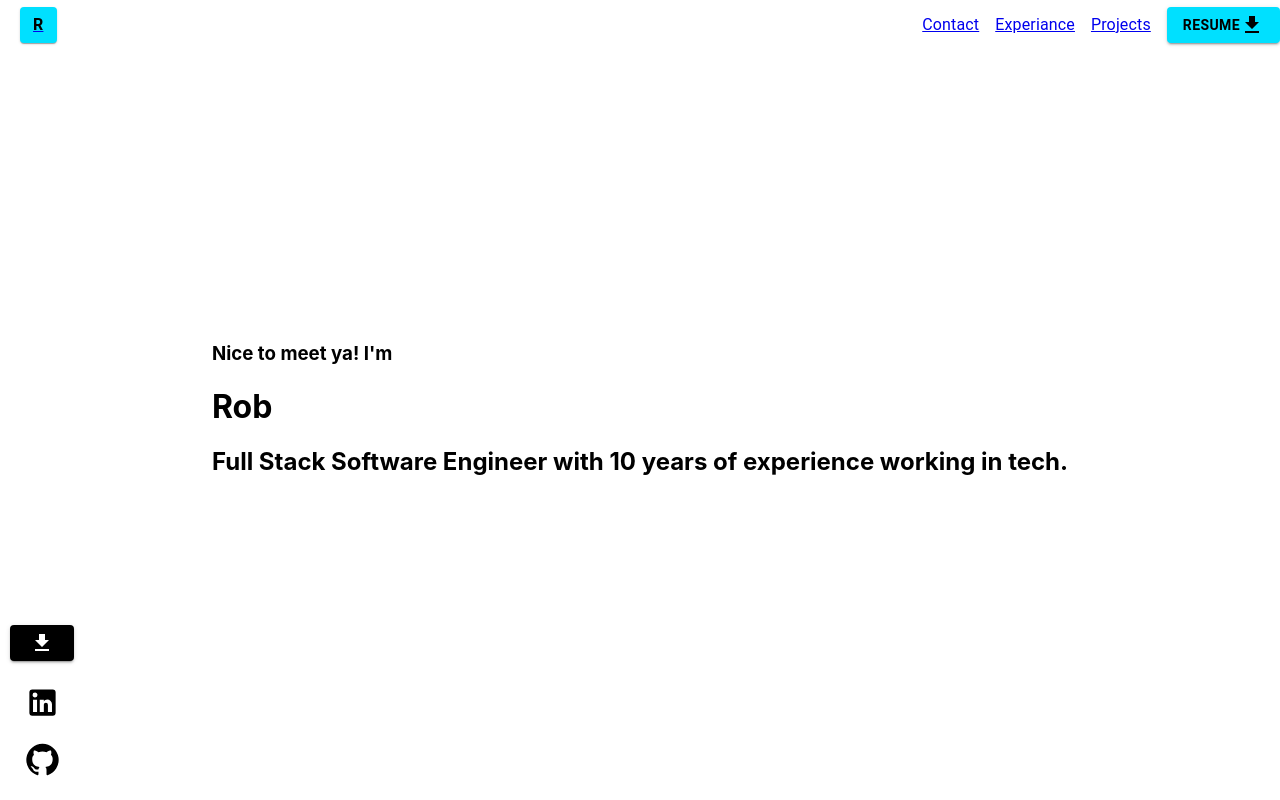
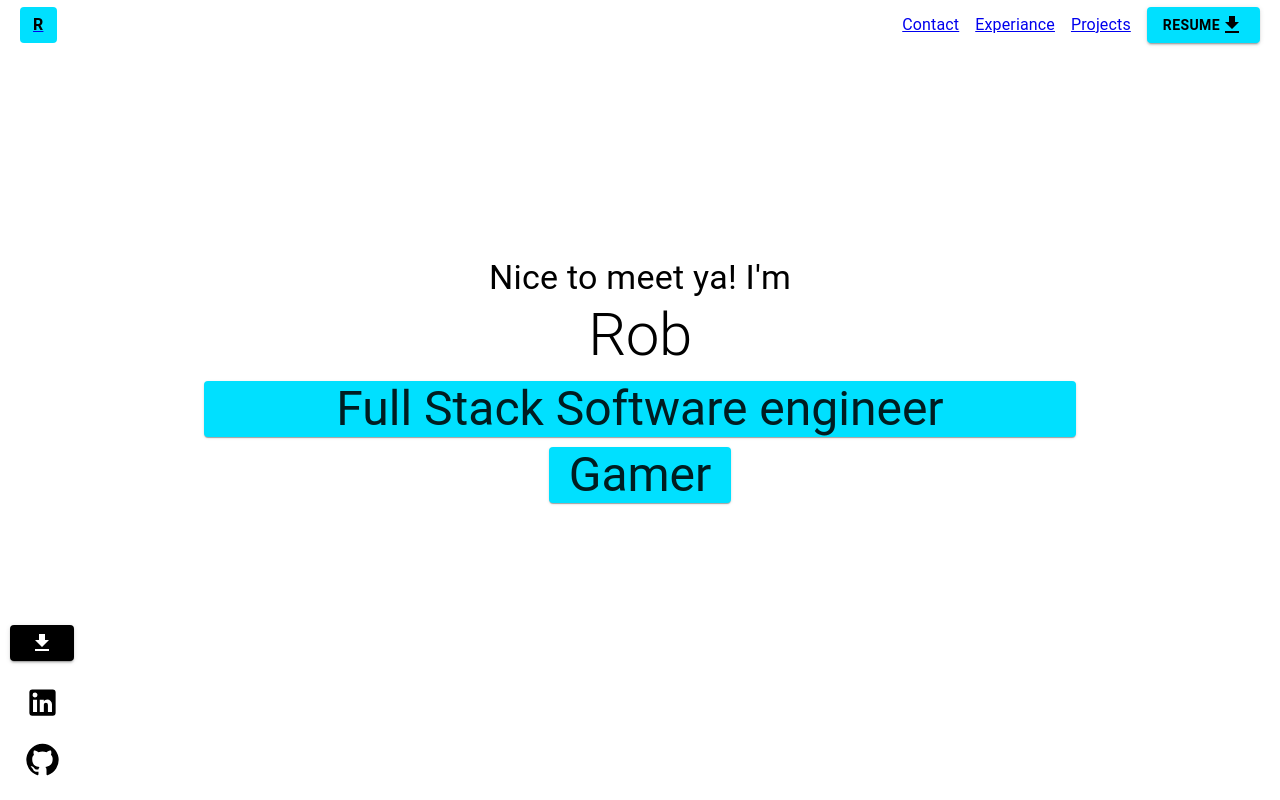
Before and after one commit to robwilliams-it/portfolio, a React (Create React App) app: page / in a window 1280 px wide. Built offline with nearby package versions, Linux system fonts and the light colour scheme.

Commit message:
started projects page template

```diff
--- a/src/App.css
+++ b/src/App.css
@@ -5,6 +5,16 @@
 
 main, header{
   /* background-color: ghostwhite; */
+}
+
+main{
+  height: calc(100vh - 50px);
+  overflow: scroll;
+}
+
+.page {
+  height: 100%;
+  padding-bottom: 100px;
 }
 
 footer{
@@ -21,6 +31,7 @@ footer{
 
 #job-experiance{
   width: 100%;
+  padding-bottom: 50px;
   /* justify-content: center; */
 }
 
@@ -35,6 +46,21 @@ a p:link, a p:visited{
     width: 100%;
 }
 
+#work-title{
+  background-color: #00E0FF;
+}
+
+#projects #gif, #summary{
+  background-color: red;
+  display: grid;
+  align-content: center;
+  justify-content: center;
+}
+
+#projects{
+  display: grid;
+}
+
 @media screen and (min-width: 900px) {
   #footer {
     height: 200px;
@@ -45,4 +71,16 @@ a p:link, a p:visited{
   #job-experiance{
     width: 800px;
   }
+
+  #projects #gif{
+    background-color: hotpink;
+  }
+
+  #projects #summary{
+    background-color: greenyellow;
+  }
+
+  #projects{
+    grid-template-columns: 1fr 1fr;
+  }
 }
--- a/src/App.js
+++ b/src/App.js
@@ -14,17 +14,12 @@ function App() {
 
 
     <Router>
-    <div className="Portfolio" style={{height: "100vh", overflow: "hidden"}}>
+    <div className="Portfolio" style={{height: "100vh"}}>
         {/* TODO: update this whole component */}
 
         <HeaderButtons />
 
-        <main
-          style={{
-            height: "100vh",
-            overflow: "scroll"
-          }}
-          >
+        <main>
 
           <Routes>
             <Route path="/" element={<Landing/>}/>
--- a/src/components/header.js
+++ b/src/components/header.js
@@ -1,5 +1,5 @@
 import { Link } from "react-router-dom";
-import { Button, Grid, Card, Typography } from '@mui/material';
+import { Button, Grid, Paper, Typography } from '@mui/material';
 import ResumeButton from './resumeDownload.js';
 
 const HeaderButtons = () => {
@@ -20,7 +20,8 @@ const HeaderButtons = () => {
                 }}
             >
                 <Link to="/">
-                    <Card
+                    <Paper
+                        elevation={0}
                         sx={{
                             height:"36.5px",
                             width:"36.5px",
@@ -28,7 +29,7 @@ const HeaderButtons = () => {
                             display:"grid",
                             alignContent:"center",
                             justifyContent:"center",
-                            color:"white"
+                            color:"white",
                         }}
                     >
                         <Typography
@@ -39,7 +40,7 @@ const HeaderButtons = () => {
                         >
                             R
                         </Typography>
-                    </Card>
+                    </Paper>
                 </Link>
             </div>
 
@@ -49,7 +50,7 @@ const HeaderButtons = () => {
                 justifyContent="flex-start"
                 alignItems="center"
                 columnSpacing={2}
-                sx={{height:"50px"}}
+                sx={{height:"50px", pr:"20px"}}
             >
 
                 <Grid item>
--- a/src/pages/contact.js
+++ b/src/pages/contact.js
@@ -1,19 +1,57 @@
-import { Grid, Typography } from '@mui/material';
+import { Grid, Typography, Button } from '@mui/material';
 
 const Contact = () => {
     return (
-        <Grid
-            container
-            justifyContent="center"
+        <div
             id="contactMe"
-            sx={{height:"100vh"}}
+            class="page"
         >
-            <Grid item>
-                <Typography>
-                    Hello
-                </Typography>
+            <Grid
+                container
+                direction="column"
+                justifyContent="center"
+                alignItems="center"
+                sx={{height: "100%"}}
+            >
+                <Grid item>
+                    <Typography variant="h6"
+                        sx={{
+                            textAlign:"center",
+                            width: "800px"
+                        }}
+
+                    >
+                        Hey!
+                        <br/>
+                        Thank you for taking the time to checkout my site.
+                        <br/>
+                        I am currently looking for a Front-End or Full-Stack positions
+                        either remote or in TX (preferably around Austin, but open to other areas)
+                        <br/>
+                        Currently open to full time, part time, contract, or temp work.
+                    </Typography>
+                </Grid>
+
+                <br/>
+
+                <Button
+                    id="email"
+                    variant="contained"
+                    href="mailto:robwilliams.it@gmail.com"
+                    sx={{
+                        backgroundColor:"#00E0FF",
+                        color:"black",
+                    }}
+                >
+                    <Typography
+                        variant="h5"
+                        sx={{fontWeight:"bold"}}
+                    >
+                        Say Hi!
+                    </Typography>
+                </Button>
             </Grid>
-        </Grid>
+        </div>
     )
 }
 
--- a/src/pages/experiance.js
+++ b/src/pages/experiance.js
@@ -3,9 +3,10 @@ import { Moda, Fendi, Chase } from "../javascript/work_history/index.js";
 
 const Experiance = () => {
     return (
-        <div id="experiance"
+        <div
+            id="experiance"
+            class="page"
             style={{
-                height: "100vh",
                 top: -40,
                 zIndex: "-1",
                 display: "grid",
@@ -14,9 +15,7 @@ const Experiance = () => {
                 // width: "100%"
             }}
         >
-            <div id="job-experiance"
-                style={{paddingBottom: "100px"}}
-            >
+            <div id="job-experiance">
                 <JobDetails job={Moda} company={"Moda"}/>
                 <br/>
                 <JobDetails job={Fendi} company={"Fendi"}/>
--- a/src/pages/landing.js
+++ b/src/pages/landing.js
@@ -1,27 +1,56 @@
+import { Typography, Paper} from '@mui/material';
+
 const Landing = () => {
+    const titles=[
+        "Full Stack Software engineer",
+        "Gamer"
+    ];
+
+    const renderTitles = () => {
+        return (
+            titles.map((title, key)=>{
+                return (
+                    <Paper
+                        id="work-title"
+                        sx={{px:2, margin: "10px auto", width:`${title.length * 30}px`}}
+                    >
+                        <Typography
+                            variant="h3"
+                            key={key}
+                        >
+                            {title}
+                        </Typography>
+                    </Paper>
+                )
+            })
+        )
+    }
 
     return (
-        <div id="home"
+        <div
+            id="home"
+            class="page"
             style={{
-            height: "100vh",
                 position: "relative",
                 top: -40,
                 display: "grid",
                 justifyContent: "center",
-            alignItems: "center"
+                alignItems: "center",
+                textAlign:"center",
             }}
         >
-          <div>
-            <h3>
+          <div id="content">
+            <Typography variant="h4">
               Nice to meet ya! I'm
-            </h3>
-            <h1>
+            </Typography>
+            <Typography variant="h2">
               Rob
-            </h1>
-            <h2>
-              Full Stack Software Engineer with 10 years of experience working in tech.
-            </h2>
+            </Typography>
+
+            {renderTitles()}
+
           </div>
+
         </div>
     )
 }
--- a/src/pages/projects.js
+++ b/src/pages/projects.js
@@ -1,5 +1,24 @@
+import { Grid, Typography, Button, Paper } from '@mui/material';
+
 const Projects = () => {
-    return <div/>
+    return (
+        <div
+            id="projects"
+            class="page"
+        >
+
+            <div id="summary">
+                <Paper sx={{width: "300px", height: "325px"}}>
+                    <Typography>
+                        Pokedex
+                    </Typography>
+                </Paper>
+            </div>
+            <div id="gif">
+                <img src="pokedex.gif"/>
+            </div>
+        </div>
+    )
 }
 
 export default Projects;
```
Also changed, not shown: src/components/hero.js (added, +29 -0 lines), 1 other file (tests, documents, lock files or other folders). Lines whose indentation alone changed are shown as unchanged.
